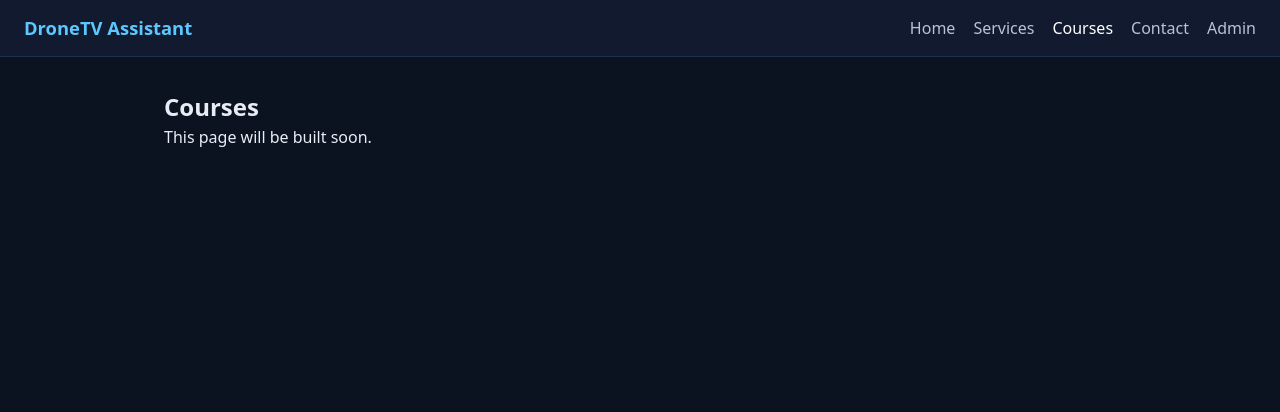
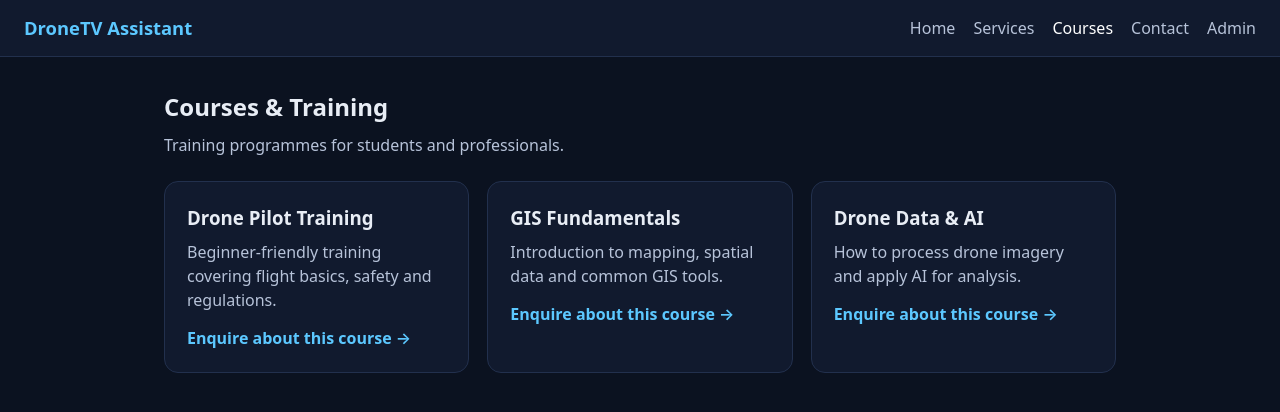
Before and after one commit to itsgauravk/FullStack_Chatbot_Task_Gaurav_Kumar, a React (Vite) app in the folder frontend/: page /courses in a window 1280 px wide. Shown: the top 412 px of the page. Built offline with nearby package versions, Linux system fonts and the light colour scheme.

Commit message:
Add Services and Courses pages with shared content data

```diff
--- /dev/null
+++ b/frontend/src/data/content.ts
@@ -0,0 +1,51 @@
+export interface Offering {
+  id: string;
+  title: string;
+  description: string;
+}
+
+export const services: Offering[] = [
+  {
+    id: "drone-technology",
+    title: "Drone Technology Showcase",
+    description:
+      "Discover drones and related products for aerial photography, surveying and inspection.",
+  },
+  {
+    id: "gis-mapping",
+    title: "GIS & Mapping Solutions",
+    description:
+      "Learn how drone data is turned into maps and location insights using GIS.",
+  },
+  {
+    id: "ai-solutions",
+    title: "AI Technologies",
+    description:
+      "Explore how AI helps analyse aerial imagery and automate inspection work.",
+  },
+];
+
+export const courses: Offering[] = [
+  {
+    id: "drone-pilot-training",
+    title: "Drone Pilot Training",
+    description:
+      "Beginner-friendly training covering flight basics, safety and regulations.",
+  },
+  {
+    id: "gis-fundamentals",
+    title: "GIS Fundamentals",
+    description:
+      "Introduction to mapping, spatial data and common GIS tools.",
+  },
+  {
+    id: "drone-data-and-ai",
+    title: "Drone Data & AI",
+    description:
+      "How to process drone imagery and apply AI for analysis.",
+  },
+];
+
+export const contactInfo = {
+  website: "https://dronetv.in",
+};
--- a/frontend/src/index.css
+++ b/frontend/src/index.css
@@ -126,3 +126,20 @@ body {
 .card p {
   color: #b7c3d9;
 }
+
+.page-intro {
+  color: #b7c3d9;
+  margin: 8px 0 24px;
+}
+
+.card-link {
+  display: inline-block;
+  margin-top: 14px;
+  color: #5cc8ff;
+  text-decoration: none;
+  font-weight: 600;
+}
+
+.card-link:hover {
+  text-decoration: underline;
+}
--- a/frontend/src/pages/Courses.tsx
+++ b/frontend/src/pages/Courses.tsx
@@ -1,8 +1,24 @@
+import { Link } from "react-router-dom";
+import { courses } from "../data/content";
+
 export default function Courses() {
   return (
     <section className="page">
-      <h1>Courses</h1>
-      <p>This page will be built soon.</p>
+      <h1>Courses &amp; Training</h1>
+      <p className="page-intro">
+        Training programmes for students and professionals.
+      </p>
+      <div className="card-grid">
+        {courses.map((c) => (
+          <article key={c.id} className="card">
+            <h3>{c.title}</h3>
+            <p>{c.description}</p>
+            <Link to="/contact" className="card-link">
+              Enquire about this course →
+            </Link>
+          </article>
+        ))}
+      </div>
     </section>
   );
 }
--- a/frontend/src/pages/Services.tsx
+++ b/frontend/src/pages/Services.tsx
@@ -1,8 +1,24 @@
+import { Link } from "react-router-dom";
+import { services } from "../data/content";
+
 export default function Services() {
   return (
     <section className="page">
-      <h1>Services</h1>
-      <p>This page will be built soon.</p>
+      <h1>Our Services</h1>
+      <p className="page-intro">
+        A look at what DroneTV covers across drone, GIS and AI technologies.
+      </p>
+      <div className="card-grid">
+        {services.map((s) => (
+          <article key={s.id} className="card">
+            <h3>{s.title}</h3>
+            <p>{s.description}</p>
+            <Link to="/contact" className="card-link">
+              Ask about this service →
+            </Link>
+          </article>
+        ))}
+      </div>
     </section>
   );
 }
```
